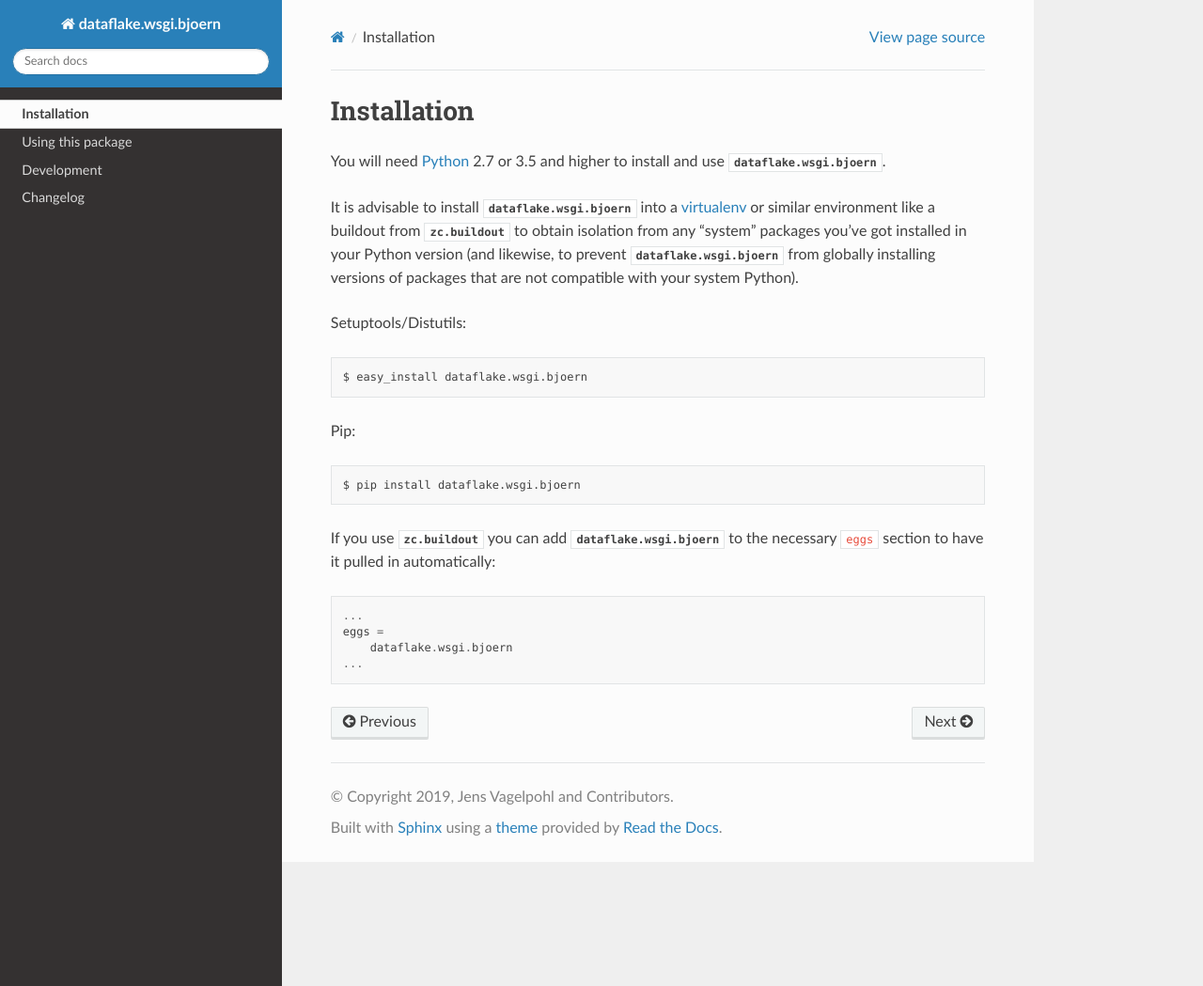
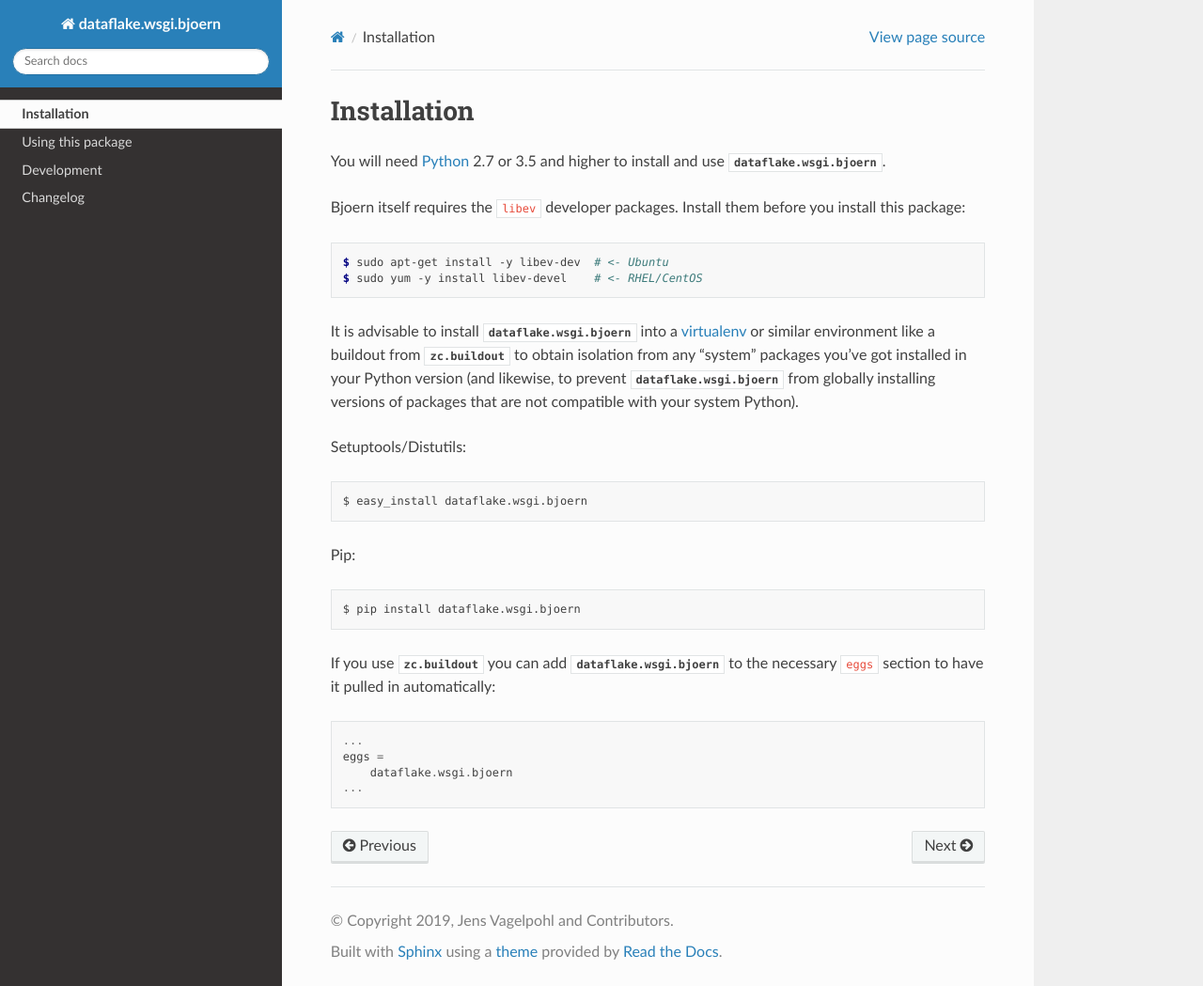
Before and after one commit to icemac/icemac.wsgi.wsgiref, a Sphinx documentation site: the page built from docs/installation.rst, in a window 1280 px wide and 1049 px high. Shown: the whole window at 94% size. Built offline with Sphinx 7.4.7 and the Read the Docs theme 2.0.0, drawn with Linux system fonts in a browser that asks for light colours.

Commit message:
- note the dependency on libev development packages

```diff
--- a/docs/installation.rst
+++ b/docs/installation.rst
@@ -2,6 +2,14 @@ Installation
 ============
 You will need `Python <http://python.org>`_ 2.7 or 3.5 and higher to install
 and use :mod:`dataflake.wsgi.bjoern`.
+
+Bjoern itself requires the ``libev`` developer packages. Install them before
+you install this package:
+
+.. code-block:: console
+
+   $ sudo apt-get install -y libev-dev  # <- Ubuntu
+   $ sudo yum -y install libev-devel    # <- RHEL/CentOS
 
 It is advisable to install :mod:`dataflake.wsgi.bjoern` into a
 :term:`virtualenv` or similar environment like a buildout from
```
